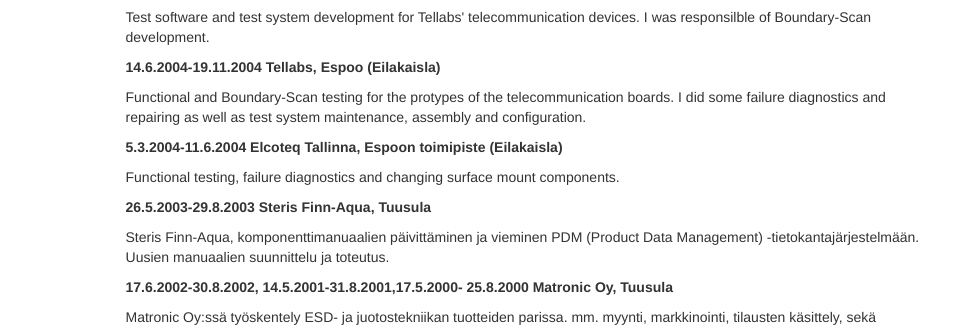
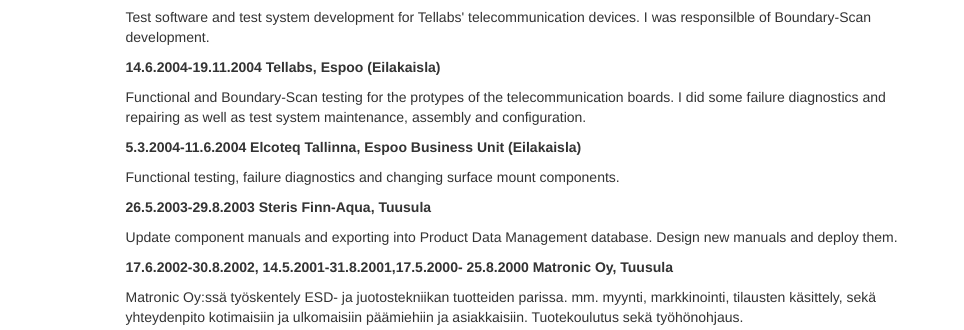
Before and after one commit to frogshead/home-page, a plain HTML site: page cv_en.html in a window 1280 px wide. Shown: the part 203-533 px from the top of the page, 0-964 px from the left. Drawn offline with Linux system fonts and the light colour scheme.

Commit message:
Update cv_en.html

```diff
--- a/cv_en.html
+++ b/cv_en.html
@@ -59,18 +59,21 @@
 	</p>
 
 
-	<h5>5.3.2004-11.6.2004 Elcoteq Tallinna, Espoon toimipiste (Eilakaisla)</h5><p>
+	<h5>5.3.2004-11.6.2004 Elcoteq Tallinna, Espoo Business Unit (Eilakaisla)</h5><p>
 	Functional testing, failure diagnostics and changing surface mount components.
 	</p>
 
 
 	<h5>26.5.2003-29.8.2003 Steris Finn-Aqua, Tuusula</h5><p>
-	Steris Finn-Aqua, komponenttimanuaalien päivittäminen ja vieminen PDM (Product Data Management) -tietokantajärjestelmään. Uusien manuaalien suunnittelu ja toteutus.
+	Update component manuals and exporting into Product Data Management database. Design new manuals and deploy them.
 	</p>
 
 
 	<h5>17.6.2002-30.8.2002, 14.5.2001-31.8.2001,17.5.2000- 25.8.2000 Matronic Oy, Tuusula</h5><p>
-	Matronic Oy:ssä työskentely ESD- ja juotostekniikan tuotteiden parissa. mm. myynti, markkinointi, tilausten käsittely, sekä yhteydenpito kotimaisiin ja ulkomaisiin päämiehiin ja asiakkaisiin. Tuotekoulutus sekä työhönohjaus.
+
+	Matronic Oy:ssä työskentely ESD- ja juotostekniikan tuotteiden parissa. mm. myynti, markkinointi,
+	tilausten käsittely, sekä yhteydenpito kotimaisiin ja ulkomaisiin päämiehiin ja asiakkaisiin.
+	Tuotekoulutus sekä työhönohjaus.
 	</p>
 
 
```
